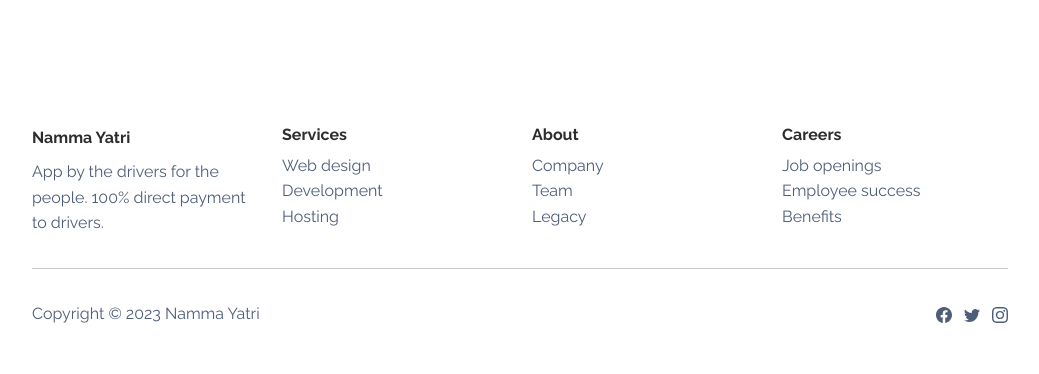
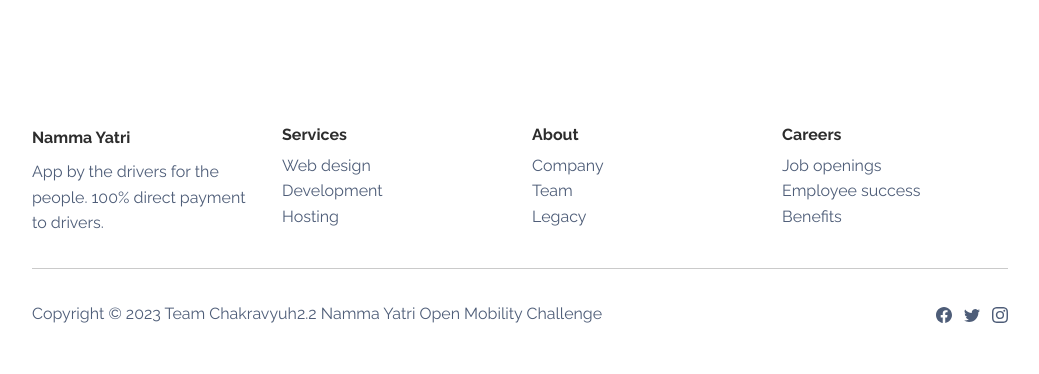
Before and after one commit to raj3000k/Namma-Yatri-website, a plain HTML site: page index.html in a window 1280 px wide. Shown: the part 793-1167 px from the top of the page, without its empty margins (120-1159 px from the left). Drawn offline with Linux system fonts and the light colour scheme; a script that the page names is missing.

Commit message:
Update index.html

```diff
--- a/index.html
+++ b/index.html
@@ -86,7 +86,7 @@
             </div>
             <hr>
             <div class="text-muted d-flex justify-content-between align-items-center pt-3">
-                <p class="mb-0">Copyright © 2023 Namma Yatri</p>
+                <p class="mb-0">Copyright © 2023 Team Chakravyuh2.2 Namma Yatri Open Mobility Challenge</p>
                 <ul class="list-inline mb-0">
                     <li class="list-inline-item"><svg xmlns="http://www.w3.org/2000/svg" width="1em" height="1em" fill="currentColor" viewBox="0 0 16 16" class="bi bi-facebook">
                             <path d="M16 8.049c0-4.446-3.582-8.05-8-8.05C3.58 0-.002 3.603-.002 8.05c0 4.017 2.926 7.347 6.75 7.951v-5.625h-2.03V8.05H6.75V6.275c0-2.017 1.195-3.131 3.022-3.131.876 0 1.791.157 1.791.157v1.98h-1.009c-.993 0-1.303.621-1.303 1.258v1.51h2.218l-.354 2.326H9.25V16c3.824-.604 6.75-3.934 6.75-7.951z"></path>
```
